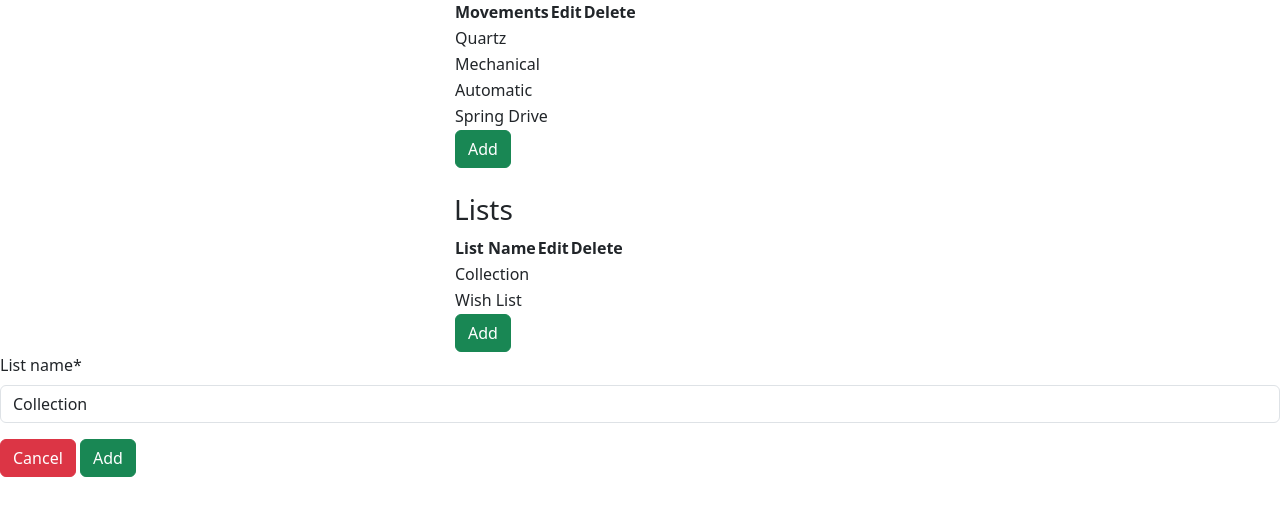
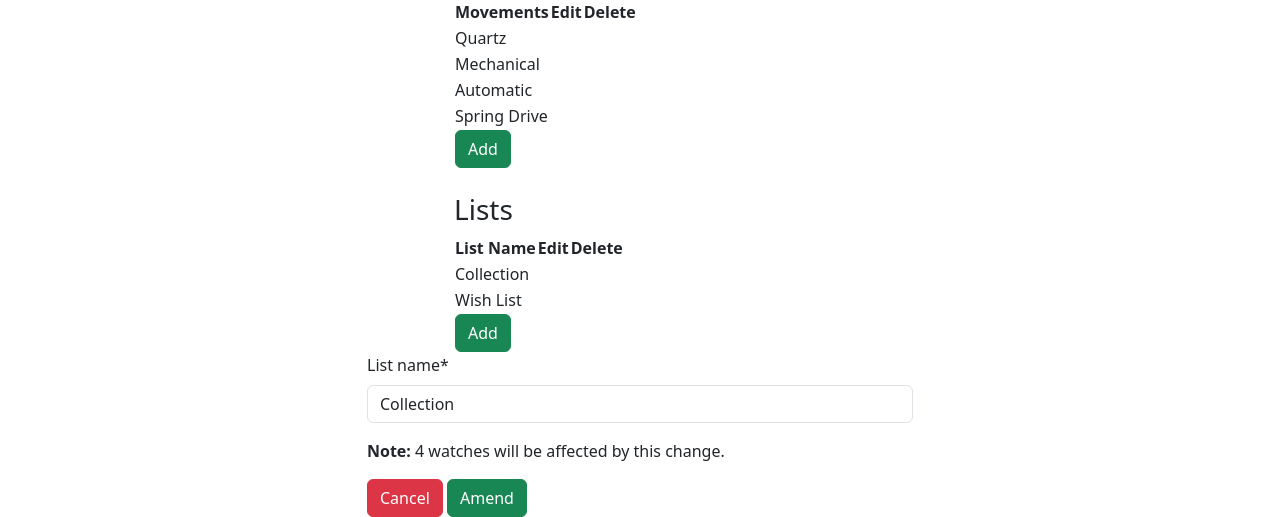
Before and after one commit to apeskinian/p4_watch-o-tron, a Django app: page /edit/list/1 in a window 1280 px wide. Shown: the part 295-812 px from the top of the page. Before the commit the page ends 772 px from the top, so only its background shows below. Run offline with Django 5.2, Linux system fonts and the light colour scheme; a user stored in the database is signed in; data comes from the database, SQL or seed files in the repository; both versions use the stored data as it was after the commit; some libraries are stand-ins or nearby versions.

Commit message:
Show count of affected watches for staff edits

```diff
--- a/watches/templates/watches/settings.html
+++ b/watches/templates/watches/settings.html
@@ -134,16 +134,29 @@
         </form>
     </div>
     {% if edit_form %}
+    <div class="container">
+        <div class="row">
+            <div class="col-6 offset-3">
                 <div id="edit-form-wrapper"></div>
                     <form id="edit-form" method="POST">
                         {% csrf_token %}
                         {{ edit_form | crispy }}
                         <div>
-                <button type="button" class="btn btn-danger" data-bs-dismiss="modal">Cancel</button>
-                <button type="submit" name="edit-form" class="btn btn-success">Add</button>
+                            <p><strong>Note:</strong>
+                                {% if associated == 0 %} No watches
+                                {% elif associated == 1 %} {{ associated }} watch
+                                {% else %} {{ associated }} watches
+                                {% endif %} will be affected by this change.
+                            </p>
+                            <a href="{{ cancel_url }}" class="btn btn-danger">Cancel</a>
+                            <button type="submit" name="edit-form" class="btn btn-success">Amend</button>
                         </div>
                     </form>
                 </div>
+            </div>
+        </div>
+    </div>
+
     {% endif %}
     <!-- End of forms -->
      <!-- Modal for adding movements or lists -->
--- a/watches/views.py
+++ b/watches/views.py
@@ -83,7 +83,6 @@ def delete_watch(request, watch_id):
 
 @staff_member_required(login_url='accounts/login')
 def settings(request):
-
     if request.method == 'POST':
         if 'movement-form' in request.POST:
             form = MovementForm(request.POST)
@@ -95,7 +94,6 @@ def settings(request):
             if form.is_valid():
                 form.save()
                 return redirect('settings')
-
     movements = WatchMovement.objects.all()
     lists = WatchList.objects.values_list('list_name', flat=True)
     list_names = WatchList.objects.all()
@@ -113,6 +111,7 @@ def settings(request):
 def edit_movement(request, movement_id):
     cancel_url = request.META.get('HTTP_REFERER', '/')
     movement = get_object_or_404(WatchMovement, id=movement_id)
+    associated = movement.watch_movement.count()
     if request.method == 'POST':
         form = MovementForm(request.POST, instance=movement)
         if form.is_valid():
@@ -123,6 +122,8 @@ def edit_movement(request, movement_id):
         lists = WatchList.objects.values_list('list_name', flat=True)
         list_names = WatchList.objects.all()
         context = {
+            'cancel_url': cancel_url,
+            'associated': associated,
             'edit_form': MovementForm(instance=movement),
             'movement_form': MovementForm(),
             'list_form': ListForm(),
@@ -137,6 +138,7 @@ def edit_movement(request, movement_id):
 def edit_list(request, list_id):
     cancel_url = request.META.get('HTTP_REFERER', '/')
     list_name = get_object_or_404(WatchList, id=list_id)
+    associated = list_name.watch_list.count()
     if request.method == 'POST':
         form = ListForm(request.POST, instance=list_name)
         if form.is_valid():
@@ -147,6 +149,8 @@ def edit_list(request, list_id):
         lists = WatchList.objects.values_list('list_name', flat=True)
         list_names = WatchList.objects.all()
         context = {
+            'cancel_url': cancel_url,
+            'associated': associated,
             'edit_form': ListForm(instance=list_name),
             'movement_form': MovementForm(),
             'list_form': ListForm(),
@@ -155,7 +159,6 @@ def edit_list(request, list_id):
             'list_names': list_names
         }
         return render(request, 'watches/settings.html', context)
-
 
 
 @staff_member_required(login_url='accounts/login')
```
Also changed, not shown: db.sqlite3. Lines whose indentation alone changed are shown as unchanged.
